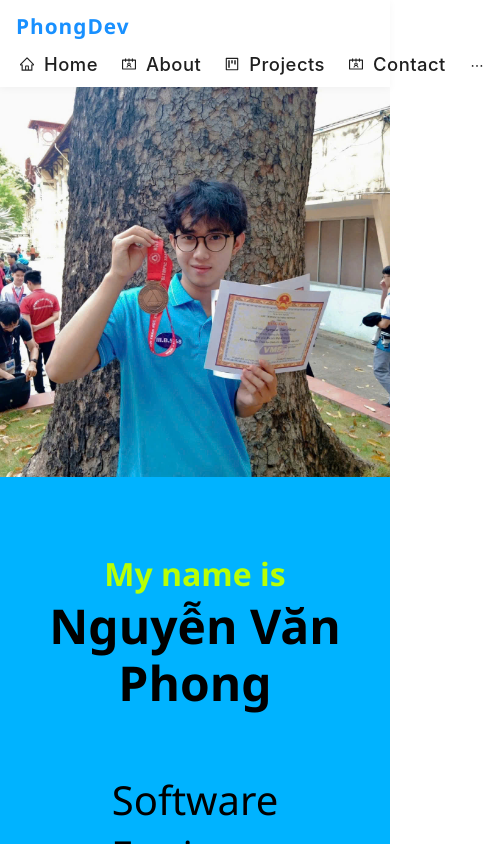
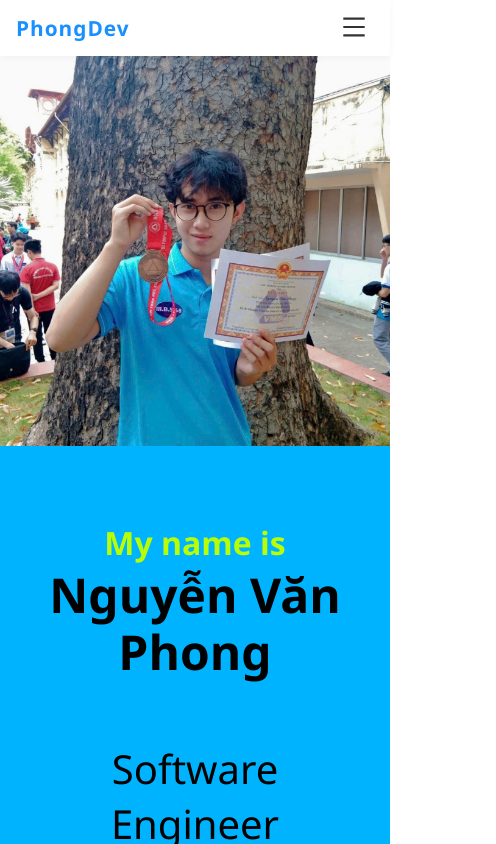
Before and after one commit to PhongSEVN/Portfolio, a React (Create React App) app: page / in a window 390 px wide. Shown: the top 844 px of the page, 496 px wide, since content can reach past the window. Built offline with nearby package versions, Linux system fonts and the light colour scheme.

Commit message:
Fix Header

```diff
--- a/src/App.js
+++ b/src/App.js
@@ -3,6 +3,7 @@ import { Route, Routes } from 'react-router-dom';
 import Home from './pages/home/index.js';
 import MainLayout from './layout/main';
 import Error404 from './pages/error/index.js';
+import {AboutPage} from "./pages/about";
 
 function App() {
   return (
@@ -10,6 +11,7 @@ function App() {
       {/* MainLayout sẽ có Header cho tất cả các route con */}
       <Route element={<MainLayout />}>
         <Route path="/" element={<Home />} />
+          <Route path="/about" element={<AboutPage />} />
       </Route>
 
       {/* Route này sẽ không có Header */}
--- a/src/layout/header/index.js
+++ b/src/layout/header/index.js
@@ -2,7 +2,7 @@ import { Link } from 'react-router-dom';
 import './style.css'
 import {Menu} from "antd";
 import {useState} from "react";
-import { ContactsOutlined, HomeOutlined, ProjectOutlined } from '@ant-design/icons';
+import { ContactsOutlined, HomeOutlined, ProjectOutlined, MenuOutlined } from '@ant-design/icons';
 
 const items = [
     {
@@ -30,24 +30,57 @@ const items = [
         label: <Link to="/blog">Blog</Link>,
     },
 ];
+
 function Header() {
     const [current, setCurrent] = useState('mail');
+    const [mobileMenuOpen, setMobileMenuOpen] = useState(false);
+
     const onClick = e => {
         console.log('click ', e);
         setCurrent(e.key);
+        setMobileMenuOpen(false); // Đóng menu khi click
     };
+
+    const toggleMobileMenu = () => {
+        setMobileMenuOpen(!mobileMenuOpen);
+    };
+
     return (
+        <div style={{ position: 'relative' }}>
             <header className="header-container">
                 <div className="logo">PhongDev</div>
+
                 <Menu
                     onClick={onClick}
                     selectedKeys={[current]}
                     mode="horizontal"
                     items={items}
-          className="main-menu"
+                    className="main-menu desktop-menu"
                     style={{ flex: 1, justifyContent: 'center', border: 'none', background: 'transparent' }}
                 />
+
+                <button
+                    className="mobile-menu-button"
+                    onClick={toggleMobileMenu}
+                    aria-label="Toggle menu"
+                >
+                    <MenuOutlined />
+                </button>
             </header>
+
+            {mobileMenuOpen && (
+                <div className="mobile-menu-overlay">
+                    <Menu
+                        onClick={onClick}
+                        selectedKeys={[current]}
+                        mode="vertical"
+                        items={items}
+                        className="mobile-menu"
+                        style={{ border: 'none', background: 'white' }}
+                    />
+                </div>
+            )}
+        </div>
     );
 }
 
--- a/src/layout/header/style.css
+++ b/src/layout/header/style.css
@@ -83,3 +83,65 @@ body {
       height: 48px;
     }
   }
+  /* Mobile Menu Button - ẩn trên desktop */
+.mobile-menu-button {
+    display: none;
+    background: none;
+    border: none;
+    font-size: 1.5rem;
+    cursor: pointer;
+    padding: 8px;
+    color: #333;
+}
+
+.mobile-menu-button:hover {
+    color: #1890ff;
+}
+
+/* Mobile Menu Overlay */
+.mobile-menu-overlay {
+    position: absolute;
+    top: 100%;
+    left: 0;
+    right: 0;
+    background: white;
+    border-top: 1px solid #f0f0f0;
+    box-shadow: 0 4px 12px rgba(0,0,0,0.1);
+    z-index: 1000;
+}
+
+.mobile-menu .ant-menu-item {
+    padding: 12px 32px !important;
+    height: auto !important;
+    border-bottom: 1px solid #f5f5f5;
+}
+
+.mobile-menu .ant-menu-item:last-child {
+    border-bottom: none;
+}
+
+@media (max-width: 800px) {
+  .header-container {
+    padding: 0 16px;
+    min-height: 56px;
+    display: flex;
+    flex-direction: row;
+    align-items: center;
+    justify-content: space-between;
+  }
+
+  .logo {
+    margin: 0;
+    font-size: 1.3rem;
+    flex: 0 0 auto; /* Không co giãn */
+  }
+
+  .desktop-menu {
+    display: none !important;
+  }
+
+  .mobile-menu-button {
+    display: block;
+    flex: 0 0 auto; /* Không co giãn */
+  }
+}
--- a/src/pages/about/index.js
+++ b/src/pages/about/index.js
@@ -0,0 +1,7 @@
+export function AboutPage() {
+    return (
+        <>
+            About Page
+        </>
+    )
+}
```
Lines whose indentation alone changed are shown as unchanged.
